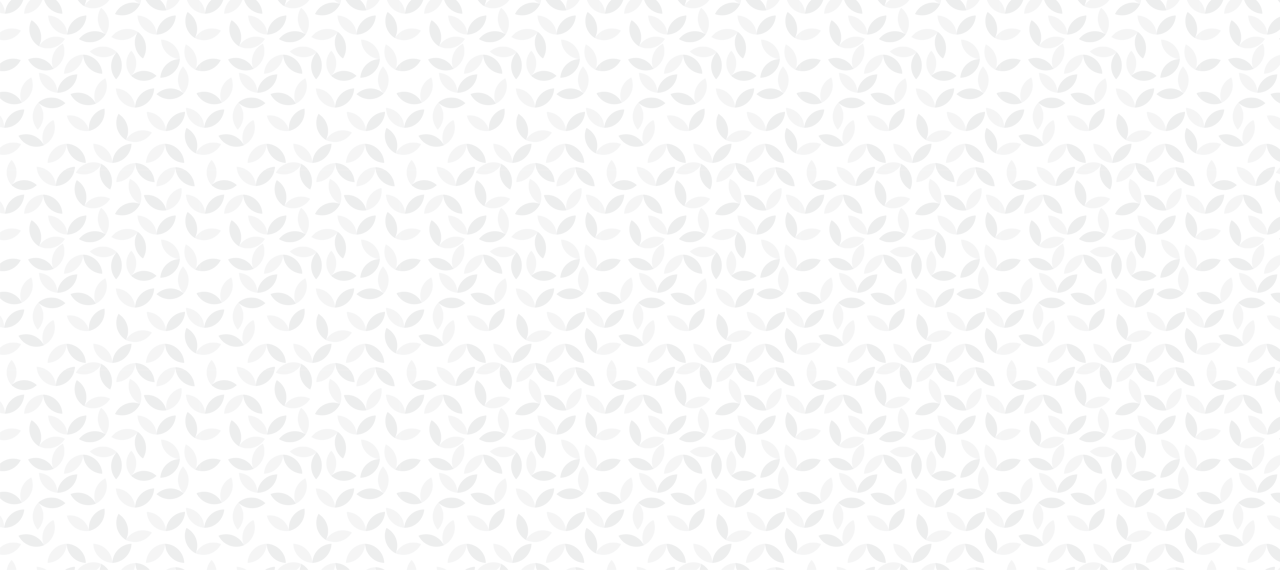
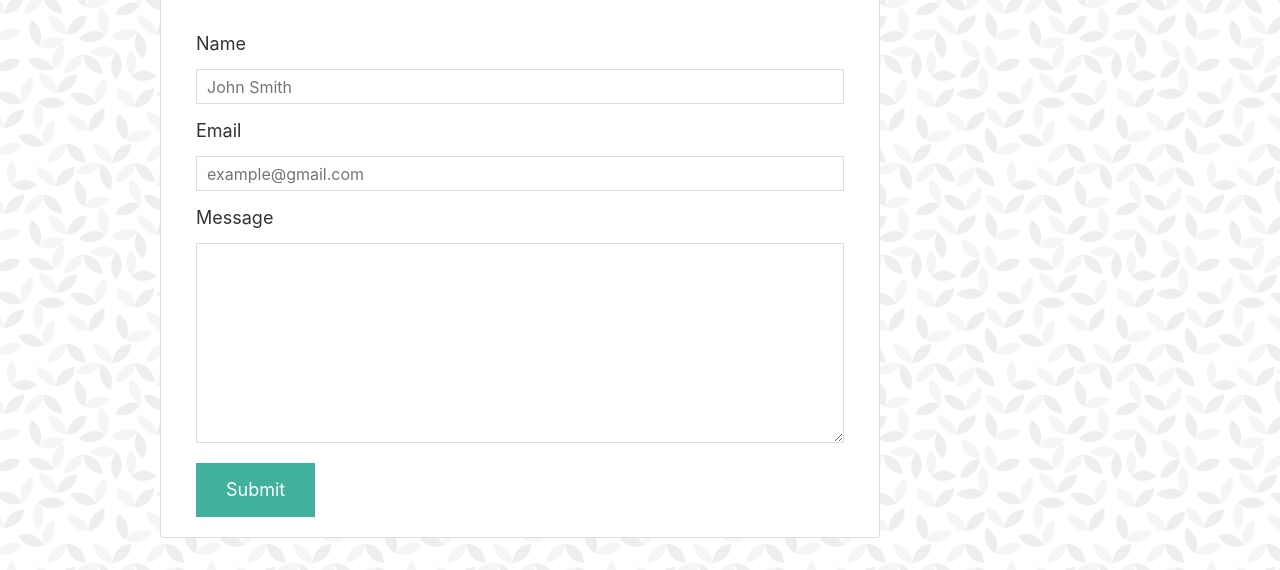
Before and after one commit to NatnoF/Responsive-Portfolio, a plain HTML site: page contact.html in a window 1280 px wide. Shown: the part 230-800 px from the top of the page. Drawn offline with nearby package versions, Linux system fonts and the light colour scheme.

Commit message:
Finished the Contact.html using the about me formatting to shorten time. There is now a contact form where you can enter your name, email, and a message. The submit button does nothing for now except clear the form.

```diff
--- a/assets/css/style.css
+++ b/assets/css/style.css
@@ -64,8 +64,8 @@ nav {
 
 .navbar {
     padding: 20px 0px 0px 0px!important;
-    padding-top:
 }
+
 @media screen and (max-width: 768px)
 {
     #about-img {
@@ -119,3 +119,38 @@ nav {
         clear: both;
     }
 }
+
+/* Contact Form Section */
+
+#contact-form ul {
+    margin-bottom: 20px;
+}
+
+#contact-form li {
+    margin-bottom: 10px;
+}
+
+label, input[type=text], input[type=email], textarea {
+    display:block;
+    width: 100%
+}
+
+input[type=text], input[type=email], textarea{
+    height: 35px;
+    padding: 0 10px;
+    font-size: 16px;
+    border: 1px solid #ddd;
+}
+
+textarea{
+    height: 200px;
+}
+
+input[type=submit] {
+    border: 0 none;
+    font-size: 18px;
+    padding: 10px 30px;
+    cursor: pointer;
+    background: rgb(65, 177, 158);
+    color: #fff;
+}
--- a/contact.html
+++ b/contact.html
@@ -24,6 +24,37 @@
             </nav>
          </div>
     </header>
+
+    <div id = "aboutMe" class="container">
+        <div class="row mt-4 ">
+            <div class="col-md-9 mt-4 card">
+                <div class="card-body text-left">
+                    <h1>Contact</h1>
+
+                    <form id="contact-form">
+                        <ul>
+                            <li>
+                                <label for="fullName">Name</label>
+                                <input type="text" id="fullName" name="fullName" placeholder="John Smith" required="required" />
+                            </li>
+
+                            <li>
+                                <label for="email">Email</label>
+                                <input type="email" id="email" name="email" placeholder="example@gmail.com" required="required" />
+                            </li>
+
+                            <li>
+                                <label for="message">Message</label>
+                                <textarea id="message" name="message" required="required"></textarea>
+                            </li>
+                        </ul>
+
+                        <input type="submit" name="Submit" />
+                    </form>
+                </div>
+            </div>
+        </div>
+    </div>
 </body>
 
 </html>
```
